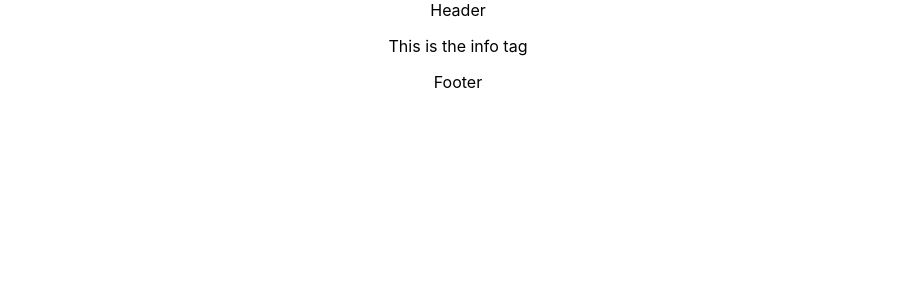
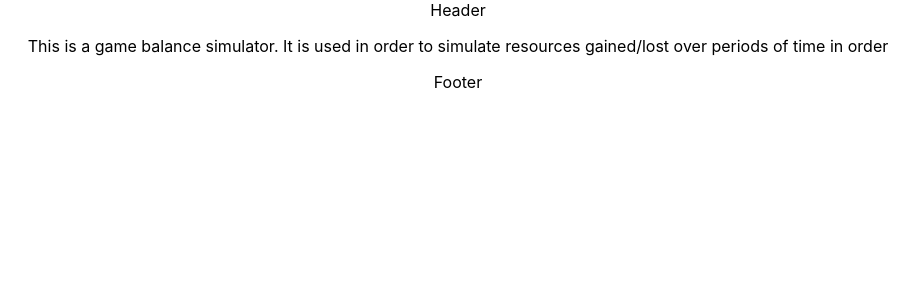
Before and after one commit to jvbridge/system-simulator, a React (Create React App) app: page / in a window 1280 px wide. Shown: the top 300 px of the page, without its empty margins (182-1099 px from the left). Built offline with nearby package versions, Linux system fonts and the light colour scheme.

Commit message:
made the component pull the text appropriately

```diff
--- a/src/pages/info/index.jsx
+++ b/src/pages/info/index.jsx
@@ -1,15 +1,26 @@
+import { useState } from "react";
 import ReactMarkdown from "react-markdown";
+import markdownPath from './info.md'
 
-function InfoPage (){
+ function InfoPage (){
+
+  const [markdownText, setMarkdownText] = useState("Loading...");
+
+  const fetchInfo = async () =>{
+    try{
+      const res = await fetch(markdownPath);
+      const mdText = await res.text();
+      setMarkdownText(mdText);
+    } catch(error){
+      console.error("Got error fetching: ");
+      console.error(error);
+    }
+  }
+
+  fetchInfo();
+
   return (
-  <>
-  {/* <ReactMarkdown>
-    #hello World
-  </ReactMarkdown> */}
-  <p>
-    This is the info tag
-  </p>
-  </>
+  <ReactMarkdown children={markdownText}/>
   )
 }
 
```
